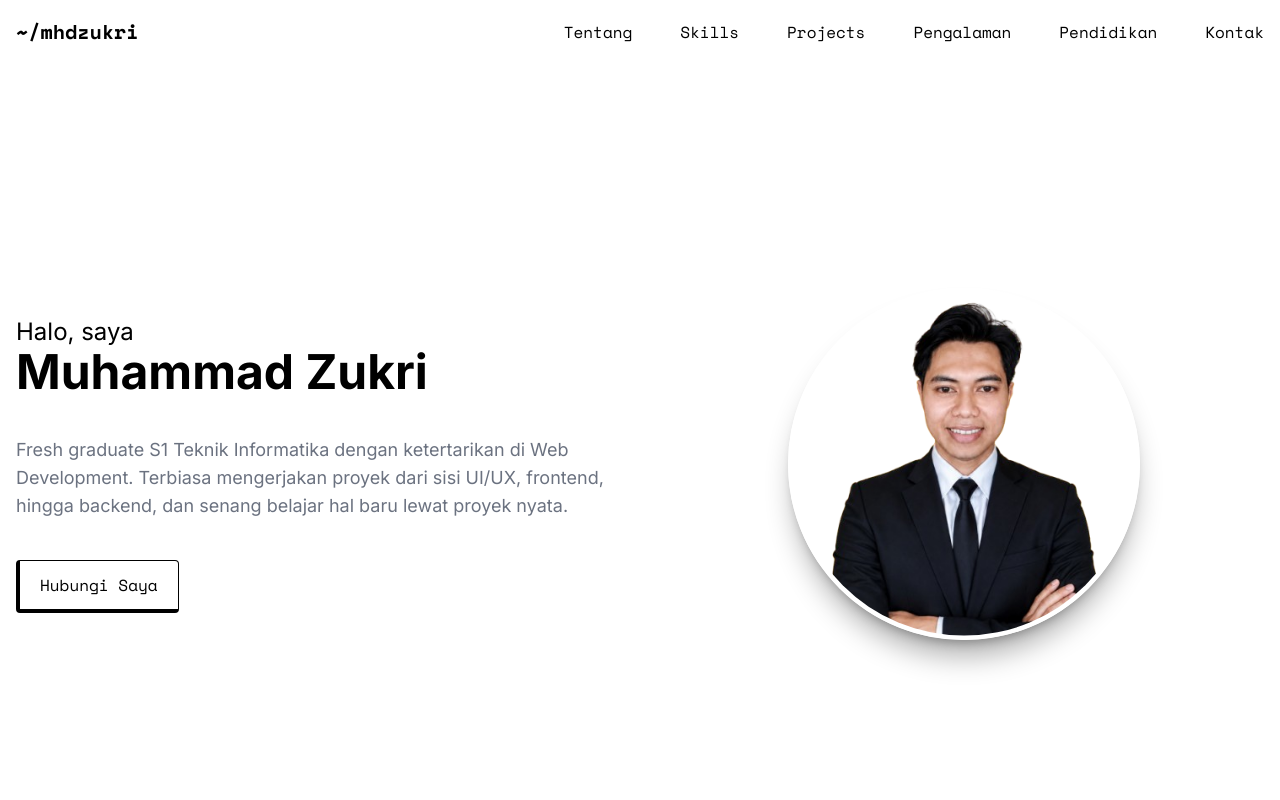
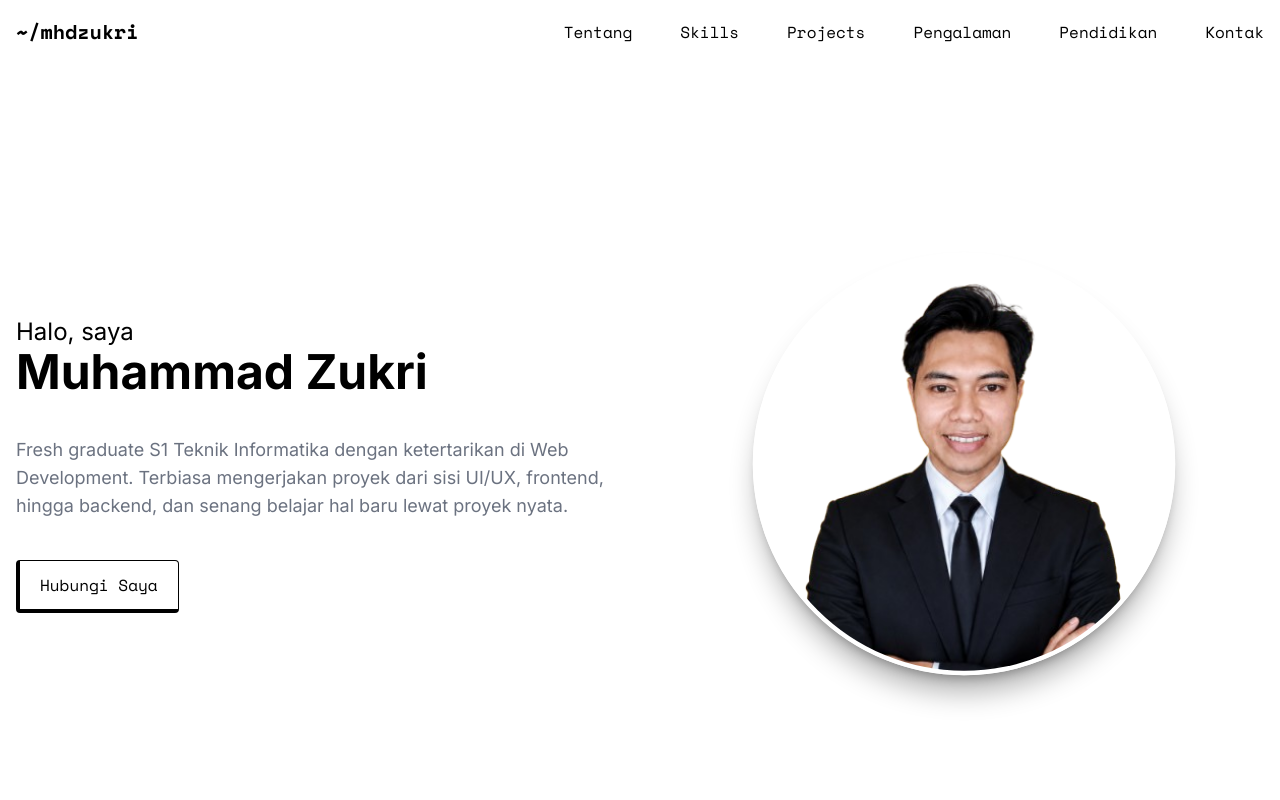
Before and after one commit to mhdzukri/mhdzukri.github.io, a plain HTML site: page index.html in a window 1280 px wide. Shown: the top 800 px of the page. Drawn offline with nearby package versions, Linux system fonts and the light colour scheme.

Commit message:
Update index.html

```diff
--- a/index.html
+++ b/index.html
@@ -173,17 +173,13 @@
 						class="sm:col-span-5 lg:col-span-6 flex justify-center items-center mx-auto sm:mx-0 w-full relative"
 					>
 						<div
-							class="relative w-52 h-52 sm:w-64 sm:h-64 lg:w-96 lg:h-96 flex items-center justify-center"
+							class="rounded-full overflow-hidden relative aspect-square w-48 h-48 sm:w-56 sm:h-56 lg:w-96 lg:h-96 border-4 border-white shadow-xl shadow-black/30 z-10 scale-110"
 						>
-							<div
-								class="rounded-full overflow-hidden relative aspect-square w-48 h-48 sm:w-56 sm:h-56 lg:w-80 lg:h-80 border-4 border-white shadow-xl shadow-black/30 z-10 scale-110"
-							>
-								<img
-									src="assets/img/img-1.png"
-									alt="Foto Profil"
-									class="w-full object-cover relative bottom-16"
-								/>
-							</div>
+							<img
+								src="assets/img/img-1.png"
+								alt="Foto Profil"
+								class="w-full object-cover relative bottom-16"
+							/>
 						</div>
 					</div>
 				</div>
```
